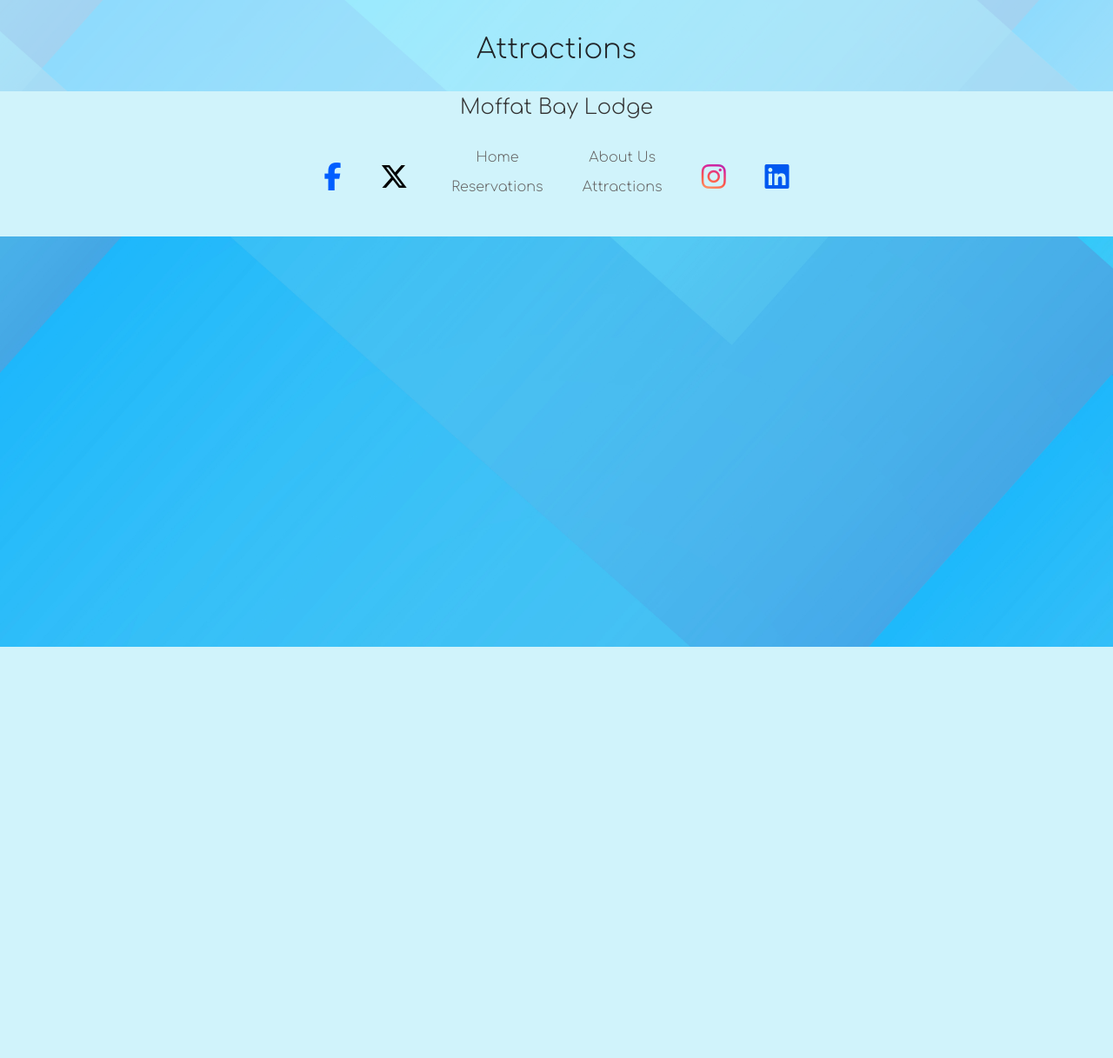
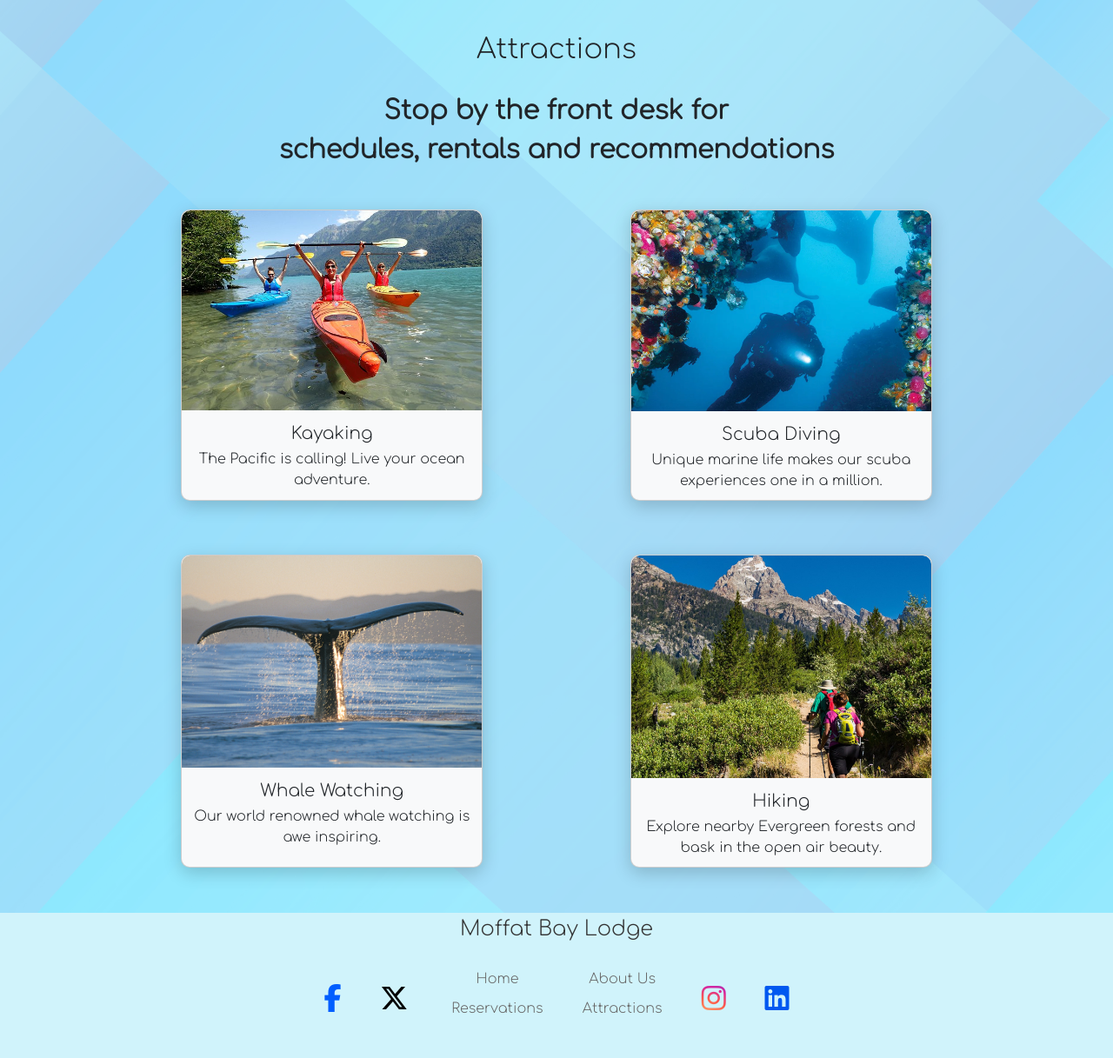
Before and after one commit to clinty2710/Moffat-Bay, a Flask app: page /attractions in a window 1280 px wide. Shown: the part 56-1273 px from the top of the page at 87% size. Before the commit the page ends 800 px from the top, so only its background shows below. Run offline with Flask 3, Linux system fonts and the light colour scheme; some libraries are stand-ins or nearby versions.

Commit message:
added to attractions, new image

```diff
--- a/app/templates/attractions.html
+++ b/app/templates/attractions.html
@@ -12,4 +12,83 @@
 {% block content %}
     <h2><br>Attractions</h2>
 
+    <div class="container">
+        <p class="action-call">
+              Stop by the front desk for<br>
+              schedules, rentals and recommendations
+            </p>
+          <div class="card-columns">
+              <div class="card text-center ">
+                  <div class="bg-image hover-overlay ripple" data-mdb-ripple-color="light">
+                    <img src="{{ url_for('static', filename='images/kayak.jpg') }}" class="img-fluid" />
+                    <a href="#!">
+                      <div class="mask" style="background-color: rgba(251, 251, 251, 0.15)"></div>
+                    </a>
+                  </div>
+
+                  <div class="card-body">
+                    <h5 class="card-title">Kayaking</h5>
+                    <p class="card-text">
+                      The Pacific is calling! Live your ocean adventure.
+                    </p>
+
+
+                  </div>
+                </div>
+                <div class="card text-center ">
+                  <div class="bg-image hover-overlay ripple" data-mdb-ripple-color="light">
+                    <img src="{{ url_for('static', filename='images/scuba.png') }}" class="img-fluid" />
+                    <a href="#!">
+                      <div class="mask" style="background-color: rgba(251, 251, 251, 0.15)"></div>
+                    </a>
+                  </div>
+
+                  <div class="card-body">
+                    <h5 class="card-title">Scuba Diving</h5>
+                    <p class="card-text">
+                      Unique marine life makes our scuba experiences one in a million.
+                    </p>
+
+
+                  </div>
+                </div>
+          </div>
+          <div class="card-columns">
+              <div class="card text-center ">
+                  <div class="bg-image hover-overlay ripple" data-mdb-ripple-color="light">
+                    <img src="{{ url_for('static', filename='images/whalewatching.png') }}" class="img-fluid" />
+                    <a href="#!">
+                      <div class="mask" style="background-color: rgba(251, 251, 251, 0.15)"></div>
+                    </a>
+                  </div>
+
+                  <div class="card-body">
+                    <h5 class="card-title">Whale Watching</h5>
+                    <p class="card-text">
+                      Our world renowned whale watching is awe inspiring.
+                    </p>
+
+
+                  </div>
+                </div>
+                <div class="card text-center ">
+                  <div class="bg-image hover-overlay ripple" data-mdb-ripple-color="light">
+                    <img src="{{ url_for('static', filename='images/hiking.jpg') }}" class="img-fluid" />
+                    <a href="#!">
+                      <div class="mask" style="background-color: rgba(251, 251, 251, 0.15)"></div>
+                    </a>
+                  </div>
+
+                  <div class="card-body">
+                    <h5 class="card-title">Hiking</h5>
+                    <p class="card-text">
+                      Explore nearby Evergreen forests and bask in the open air beauty.
+                    </p>
+
+
+                  </div>
+                </div>
+          </div>
+    </div>
+
 {% endblock %}
--- a/app/templates/index.html
+++ b/app/templates/index.html
@@ -15,7 +15,7 @@
   <img src="{{ url_for('static', filename='images/bannertitle.png') }}" alt="Banner Image"style="max-width: 109.5%; height: auto;">
     <div class="row content-center">
         <div class="col-md-8 offset-md-2">
-            <div class="maintxt" style="background-image: url({{ url_for('static', filename='images/outdoorlodge.png') }})">
+            <div class="maintxt" style="background-image: url({{ url_for('static', filename='images/waterfallhiking.png') }})">
                 <span class="title-line1">Moffat Bay Lodge</span>
             </div>
         </div>
@@ -98,5 +98,4 @@
           </div>
     </div>
   </div>
-</html>
 {% endblock %}
```
Also changed, not shown: app/static/images/waterfallhiking.png (added).
